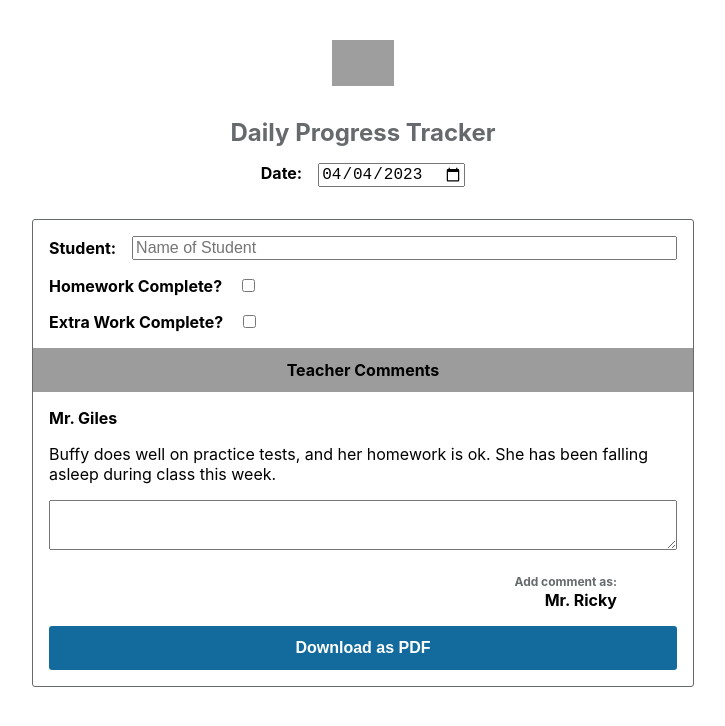
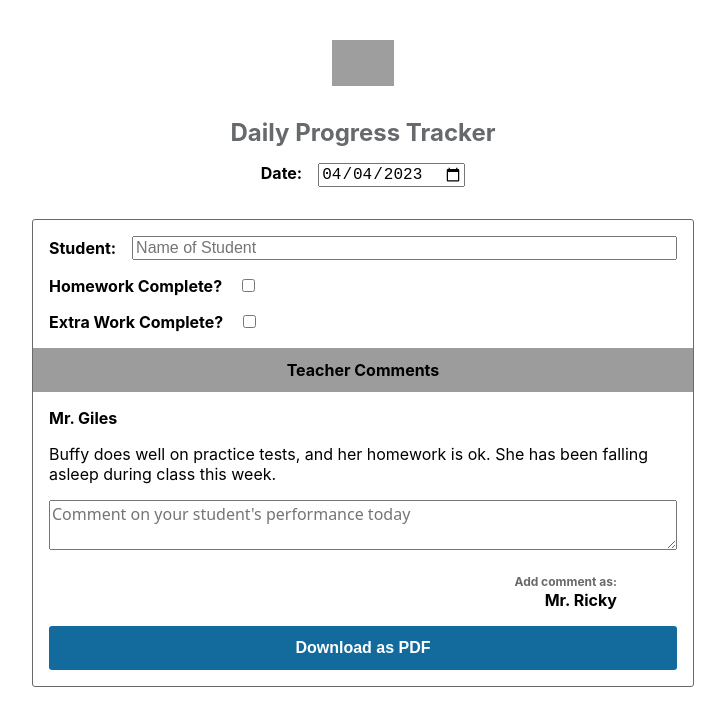
Before and after one commit to rickythewriter/daily-progress-tracker, a React (Create React App) app: page / in a window 1280 px wide. Shown: the top 726 px of the page, without its empty margins (277-1002 px from the left). Built offline with nearby package versions, Linux system fonts and the light colour scheme; grey boxes are pictures that could not be loaded; some icons are missing.

Commit message:
feat - add placeholder text to comment textarea

```diff
--- a/src/components/CommentForm/index.js
+++ b/src/components/CommentForm/index.js
@@ -14,6 +14,7 @@ export default function CommentForm({ user, teacherComments, setTeacherComments
                 <div className='teacher-comment-form-row'>
                     <textarea
                         id="teacher-comment-input"
+                        placeholder="Comment on your student's performance today"
                         value={body}
                         onChange={e => setBody(e.target.value)}
                     />
```
